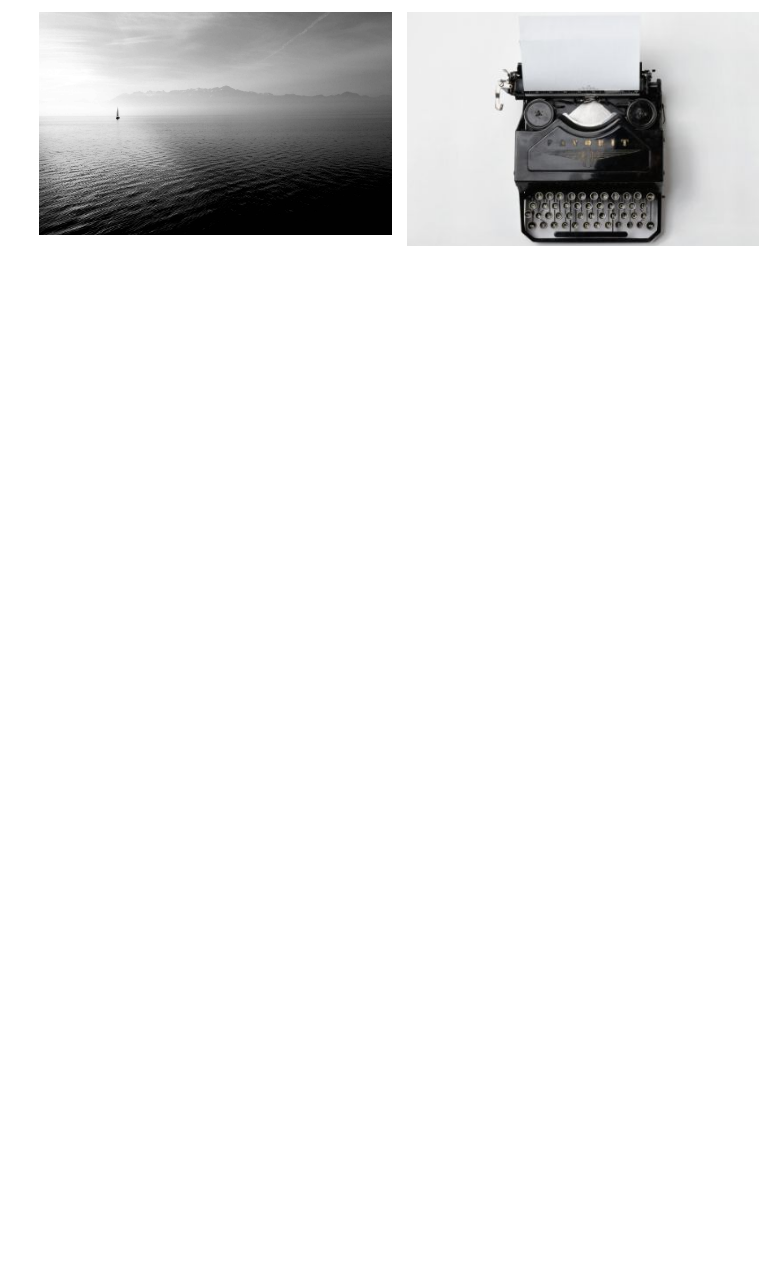
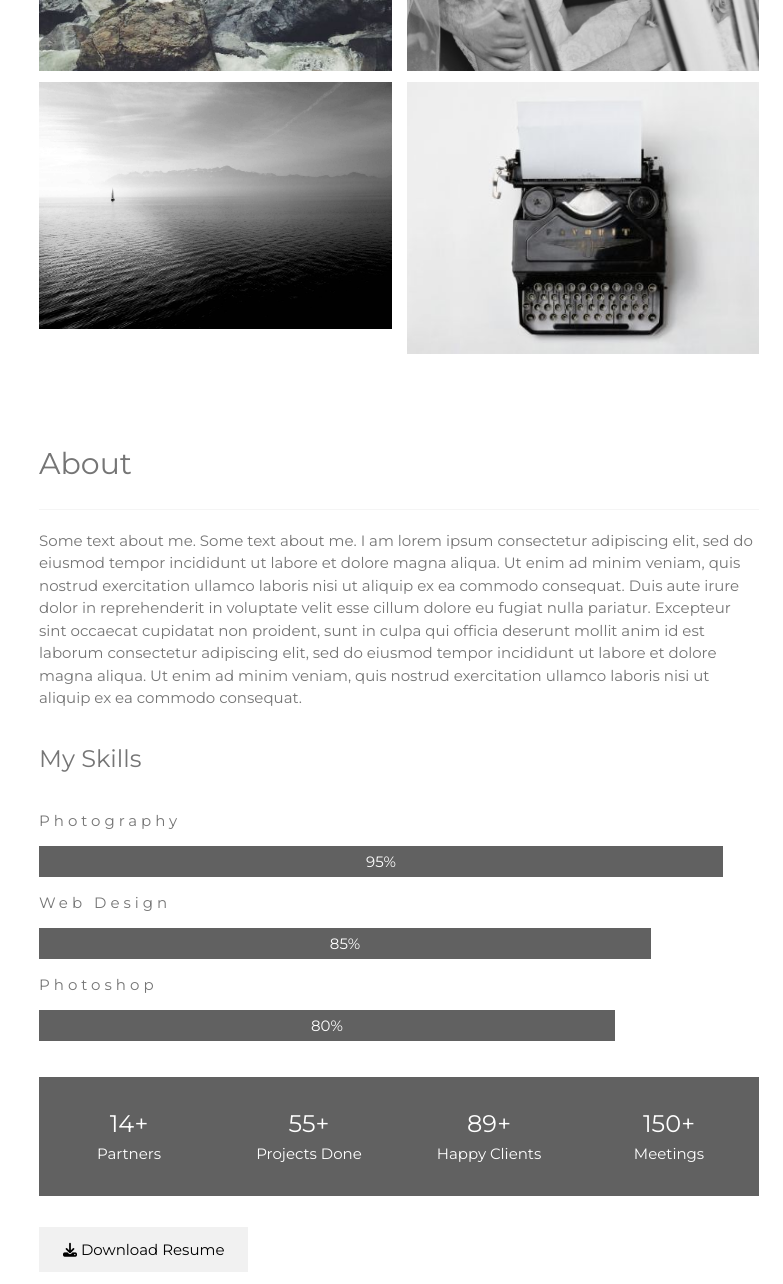
Before and after one commit to DavePensado/fullscreen-layout, a plain HTML site: page index.html in a window 1280 px wide. Shown: the part 1436-2720 px from the top of the page, without its empty margins (497-1280 px from the left). Before the commit the page ends 1683 px from the top, so only its background shows below. Drawn offline with Linux system fonts and the light colour scheme.

Commit message:
add About section and skills section

```diff
--- /dev/null
+++ b/assets/css/about_skills.css
@@ -0,0 +1,84 @@
+.about-container {
+  margin: 0 auto;
+  margin-top: 6rem;
+  color: var(--main-grey);
+}
+
+.about-heading {
+  font-size: 3rem;
+  margin: 6rem 0 3rem;
+}
+
+.about-text {
+  font-size: 1.5rem;
+  line-height: 1.5;
+}
+
+/* Skills */
+
+.skills {
+  color: var(--main-grey);
+}
+
+.skills-heading{
+  font-size: 2.4rem;
+  margin: 3.7rem 0 4.2rem;
+}
+
+
+
+
+.skills-text {
+  font-size: 1.5rem;
+  letter-spacing: 4px;
+}
+
+.progress-bar {
+  background-color: var(--dark-grey);
+  color: var(--white);
+  padding: .8rem 1.8rem;
+  font-size: 1.5rem;
+  margin-top: 1.8rem;
+  text-align: center;
+}
+
+.progress-bar:not(:last-child) {
+  margin-bottom: 1.8rem;
+}
+
+.skills-bar > div:nth-of-type(1) {
+  width: 95%;
+}
+
+.skills-bar > div:nth-of-type(2) {
+  width: 85%;
+}
+
+.skills-bar > div:nth-of-type(3) {
+  width: 80%;
+}
+
+.score-bar {
+  font-size: 1.6rem;
+  background-color: var(--dark-grey);
+  color: var(--white);
+
+  display: flex;
+  justify-content: space-around;
+  text-align: center;
+  padding: 3.5rem 0rem;
+  margin: 3.6rem 0 3.1rem;
+}
+
+.score-item {
+  flex: 1;
+}
+
+.item-num {
+  font-size: 2.4rem;
+  margin-bottom: 1rem;
+}
+
+.item-text {
+  font-size: 1.5rem;
+}
--- a/assets/css/header.css
+++ b/assets/css/header.css
@@ -6,8 +6,10 @@
 
 .photo-girl {
   min-width: 51.7rem;
-  height: 105vh;
-  object-position: 0 -1.6rem;
+  min-height: 105vh;
+  max-height: 68rem;
+  object-position: 0 -3.5rem;
+  object-fit: cover;
   position: fixed;
   z-index: -1;
 }
--- a/assets/css/my-profile.css
+++ b/assets/css/my-profile.css
@@ -13,9 +13,9 @@
 .my-portfolio-grid {
   display: grid;
   grid-template-columns: repeat(2, 1fr);
-  grid-template-rows: repeat(9, 10.4rem);
+  grid-template-rows: repeat(9, 11.8rem);
   grid-column-gap: 1.5rem;
-  grid-row-gap: 1.5rem;
+  grid-row-gap: 1.1rem;
 }
 
 .grid-img {
@@ -57,5 +57,5 @@
 .my-portfolio-grid :nth-child(7) {
   grid-column: 2 / 3;
   grid-row: 8 / 10;
-  height: 105%;
+  height: 110%;
 }
--- a/index.html
+++ b/index.html
@@ -51,6 +51,62 @@
         <img src="./assets/img/grid-img/p6.jpg" alt="img" class="grid-img">
       </article>
     </section>
+
+    <!-- About Section -->
+
+    <section class="about-container">
+        <h2 class="about-heading">About</h2>
+
+        <hr class="dividing-line">
+
+        <p class="about-text">Some text about me. Some text about me. I am lorem ipsum consectetur adipiscing elit, sed do eiusmod tempor incididunt ut labore et dolore magna aliqua. Ut enim ad minim veniam, quis nostrud exercitation ullamco laboris nisi ut aliquip ex ea commodo consequat. Duis aute irure dolor in reprehenderit in voluptate velit esse cillum dolore eu fugiat nulla pariatur. Excepteur sint occaecat cupidatat non proident, sunt in culpa qui officia deserunt mollit anim id est laborum consectetur adipiscing elit, sed do eiusmod tempor incididunt ut labore et dolore magna aliqua. Ut enim ad minim veniam, quis nostrud exercitation ullamco laboris nisi ut aliquip ex ea commodo consequat.</p>
+      </section>
+
+    <!-- Skills Section -->
+
+      <section class="skills">
+        <h3 class="skills-heading">My Skills</h3>
+
+        <article class="skills-container">
+
+          <div class="skills-bar">
+
+            <p class="skills-text">Photography</p>
+            <div class="progress-bar">95%</div>
+
+            <p class="skills-text">Web Design</p>
+            <div class="progress-bar">85%</div>
+
+            <p class="skills-text">Photoshop</p>
+            <div class="progress-bar">80%</div>
+          </div>
+
+          <div class="score-bar">
+            <div class="score-item">
+              <p class="item-num">14+</p>
+              <p class="item-text">Partners </p>
+            </div>
+
+            <div class="score-item">
+              <p class="item-num">55+</p>
+              <p class="item-text">Projects Done</p>
+            </div>
+
+            <div class="score-item">
+              <p class="item-num">89+</p>
+              <p class="item-text">Happy Clients</p>
+            </div>
+
+            <div class="score-item">
+              <p class="item-num">150+</p>
+              <p class="item-text">Meetings</p>
+            </div>
+          </div>
+
+          <button class="icon-btn"><i class="fa fa-download"></i> Download Resume</button>
+
+        </article>
+      </section>
   </main>
 
   <script src="https://kit.fontawesome.com/b309cdc068.js" crossorigin="anonymous"></script>
--- a/main.css
+++ b/main.css
@@ -3,3 +3,4 @@
 @import url(./assets/css/header.css);
 @import url(./assets/css/hidden-menu.css);
 @import url(./assets/css/my-profile.css);
+@import url(./assets/css/about_skills.css);
```
